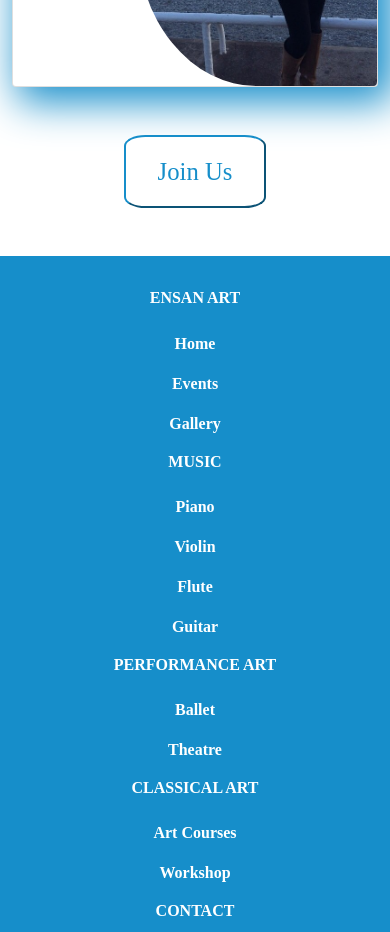
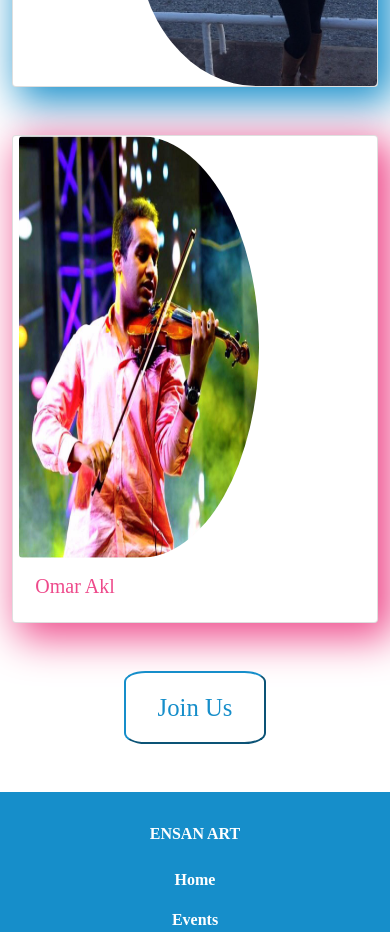
Before and after one commit to sandra-girgis/GP-front, a React (Create React App) app in the folder frontend/: page /violin in a window 390 px wide. Shown: the part 3780-4712 px from the top of the page. Built offline with nearby package versions, Linux system fonts and the light colour scheme; a web font is replaced by a local one.

Commit message:
violin instracture

```diff
--- a/frontend/src/Pages/Violin.js
+++ b/frontend/src/Pages/Violin.js
@@ -134,7 +134,6 @@ export const Violin = () => {
                   Omar Akl
                 </h5>
                 <p className="card-text desc">
-                  {" "}
                   Born in Alexandria in 1998. Omar graduated from Riada
                   International School (IGCSE) and then studied Computer and
                   Communications Engineering at the Faculty of Engineering -
@@ -192,6 +191,31 @@ export const Violin = () => {
             </div>
           </div>
         </div>
+
+        <div className="card mb-5 instractor flip-card shadow">
+          <div className="row g-0">
+            <div className="col-md-4">
+              <img
+                src={img9}
+                className="img-fluid rounded-start rounded-circle flut"
+                style={{ width: "15rem" }}
+                alt="instractors"
+              />
+            </div>
+            <div className="col-md-8">
+              <div className="card-body">
+                <h5 className="card-title" style={{ color: "#ee4a8b" }}>
+                  Omar Akl
+                </h5>
+                <p className="card-text desc">
+
+
+                </p>
+              </div>
+            </div>
+          </div>
+        </div>
+
         <div className="col-12 text-center">
           <button className="btn-outline-light btn-lg fs-2 butt">
             <NavLink className="nav nav-link bu active " exact to={"/joinus"}>
```
